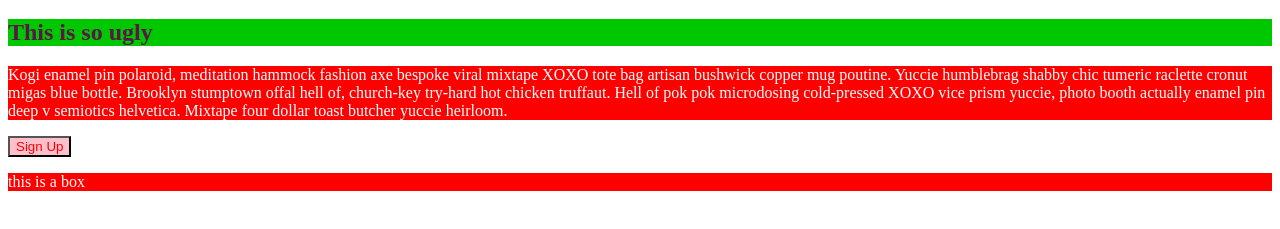
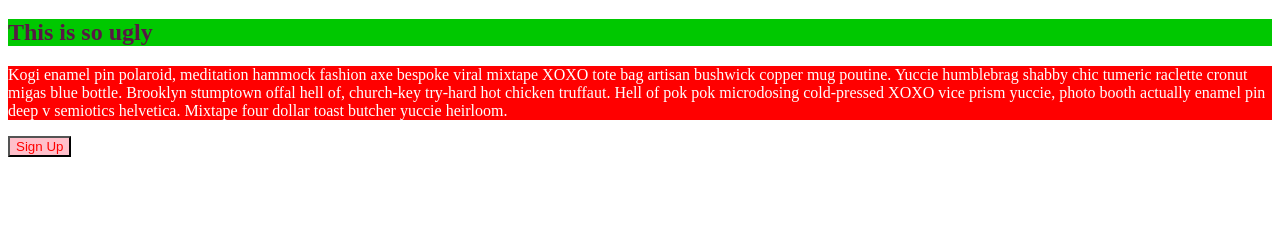
Before and after one commit to keenanmalloy/practice, a plain HTML site: page style exercise.html in a window 1280 px wide. Shown: the part 61-290 px from the top of the page. Drawn offline with Linux system fonts and the light colour scheme.

Commit message:
2nd commit

```diff
--- a/style exercise.html
+++ b/style exercise.html
@@ -10,11 +10,15 @@
     <body>
         <h1>Please make me green</h1>
         <h2>This is so ugly</h2>
-    <p>Kogi enamel pin polaroid, meditation hammock fashion axe bespoke viral mixtape XOXO tote bag artisan bushwick copper mug poutine. Yuccie humblebrag shabby chic tumeric raclette cronut migas blue bottle. Brooklyn stumptown offal hell of, church-key try-hard hot chicken truffaut. Hell of pok pok microdosing cold-pressed XOXO vice prism yuccie, photo booth actually enamel pin deep v semiotics helvetica. Mixtape four dollar toast butcher yuccie heirloom.</p>
+        <p>Kogi enamel pin polaroid, meditation hammock fashion axe bespoke
+            viral mixtape XOXO tote bag artisan bushwick copper mug poutine.
+            Yuccie humblebrag shabby chic tumeric raclette cronut migas blue
+            bottle. Brooklyn stumptown offal hell of, church-key try-hard hot
+            chicken truffaut. Hell of pok pok microdosing cold-pressed XOXO vice
+            prism yuccie, photo booth actually enamel pin deep v semiotics
+            helvetica. Mixtape four dollar toast butcher yuccie heirloom.</p>
         <button>Sign Up</button>
         <div>
-          <p>this is a box
-          </p>
         </div>
     </body>
 </html>
```
Lines whose indentation alone changed are shown as unchanged.
